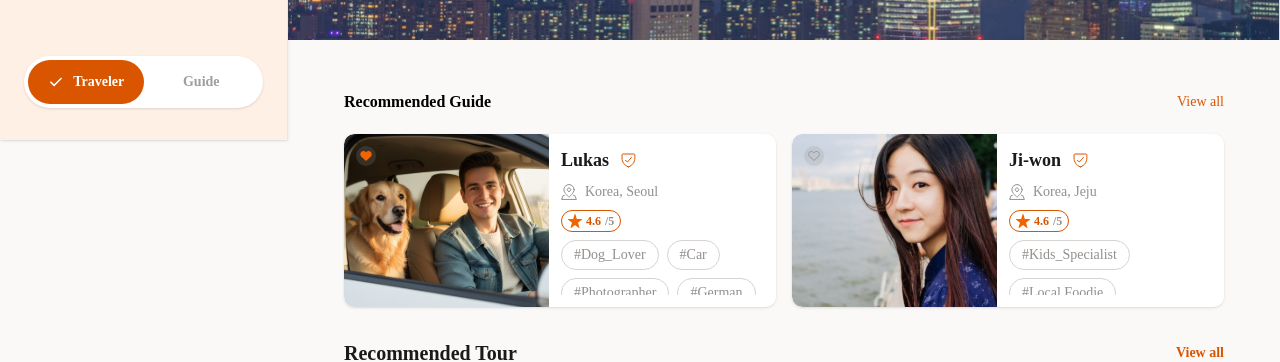
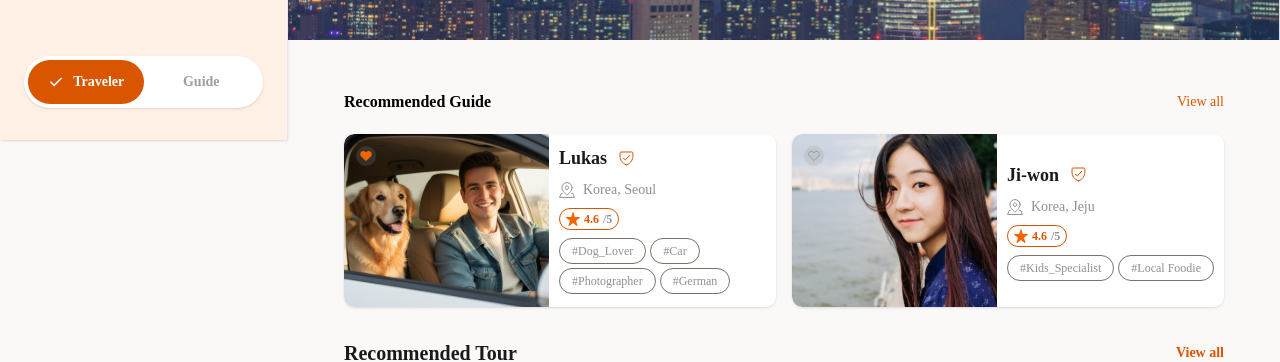
Before and after one commit to dfizae/TRAVUDDY, a React (Vite) app: page / in a window 1280 px wide. Shown: the part 660-1022 px from the top of the page. Built offline with nearby package versions, Linux system fonts and the light colour scheme; a web font is replaced by a local one.

Commit message:
fix: main 페이지 RecommendedSection 해쉬태그 수정

```diff
--- a/src/pages/main/RecommendedSection/index.tsx
+++ b/src/pages/main/RecommendedSection/index.tsx
@@ -52,7 +52,7 @@
                                     <img src={data.image} alt={data.name} className="h-60 w-full object-cover md:h-full md:rounded-l-[10px]" />
                                 </div>
 
-                                <div className="flex flex-col gap-3 p-5 md:p-3 md:gap-2 overflow-hidden flex-1">
+                                <div className="flex flex-col gap-3 p-5 md:p-2.5 md:gap-2 overflow-hidden flex-1 md:justify-center">
                                     <p className="font-semibold flex items-center gap-3 text-lg text-[#1A1A1A] shrink-0">
                                         {data.name}
                                         <img src="/images/icons/ico-certified.svg" alt="인증" />
@@ -73,9 +73,9 @@
                                         {data.location}
                                     </p>
                                     <Rate rateNum={data.star_rate} />
-                                    <div className="flex flex-wrap gap-2 overflow-hidden">
+                                    <div className="flex flex-wrap gap-1 overflow-hidden">
                                         {[data.hashtag_1, data.hashtag_2, data.hashtag_3, data.hashtag_4, data.hashtag_5, data.hashtag_6].filter(Boolean).map((tag) => (
-                                            <span key={tag} className="rounded-full border border-stone-300 px-3 py-1 text-sm text-[#938F8D] shrink-0">{tag}</span>
+                                            <span key={tag} className="rounded-full border border-stone-500 px-3 py-1 text-xs text-[#938F8D] shrink-0">{tag}</span>
                                         ))}
                                     </div>
                                 </div>
```
Also changed, not shown: 1 other file (tests, documents, lock files or other folders).
